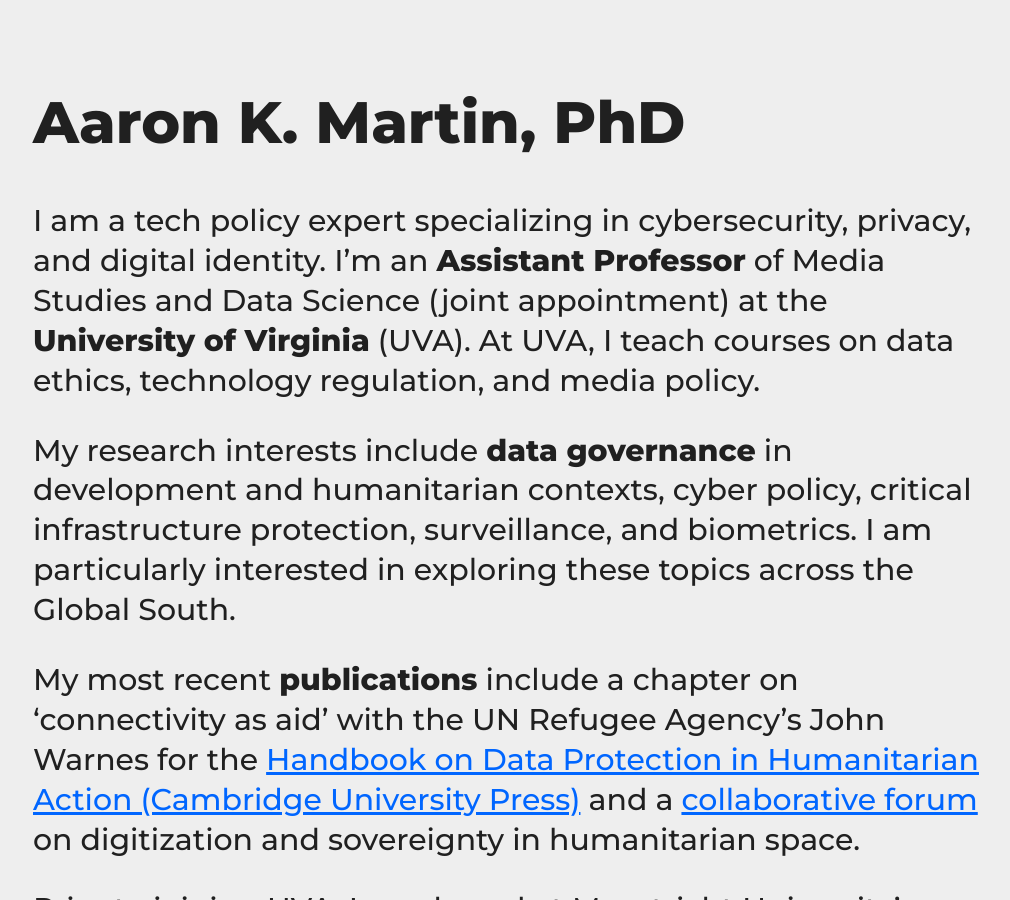
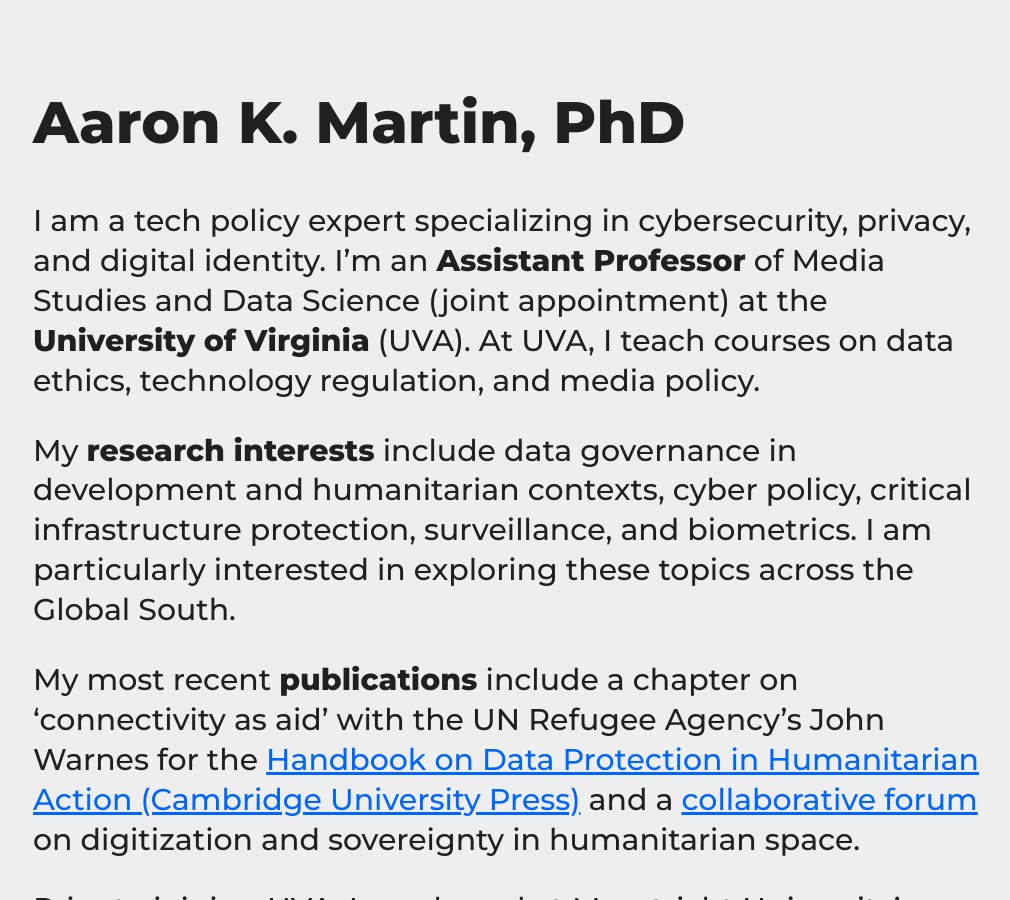
Before and after one commit to haroonalrasheed/641a, a Jekyll site: the page built from index.md, in a window 1280 px wide and 900 px high. Shown: the whole window, without its empty margins (131-1141 px from the left). Built offline with Jekyll 4.4.1, drawn with Linux system fonts in a browser that asks for light colours; some of the changed text lies outside the part shown.

```diff
--- a/index.md
+++ b/index.md
@@ -4,11 +4,11 @@ title: Aaron K. Martin, PhD
 ---
 I am a tech policy expert specializing in cybersecurity, privacy, and digital identity. I'm an **Assistant Professor** of Media Studies and Data Science (joint appointment) at the **University of Virginia** (UVA). At UVA, I teach courses on data ethics, technology regulation, and media policy.
 
-My research interests include **data governance** in development and humanitarian contexts, cyber policy, critical infrastructure protection, surveillance, and biometrics. I am particularly interested in exploring these topics across the Global South.
+My **research interests** include data governance in development and humanitarian contexts, cyber policy, critical infrastructure protection, surveillance, and biometrics. I am particularly interested in exploring these topics across the Global South.
 
 My most recent **publications** include a chapter on 'connectivity as aid' with the UN Refugee Agency's John Warnes for the [Handbook on Data Protection in Humanitarian Action (Cambridge University Press)](https://www.cambridge.org/core/books/handbook-on-data-protection-in-humanitarian-action/025CE3DFD1FAD908DD1412C20E49F955) and a [collaborative forum](https://doi.org/10.1080/14650045.2022.2047468) on digitization and sovereignty in humanitarian space.
 
-Prior to joining UVA, I was based at Maastricht University's European Centre on Privacy and Cybersecurity; from 2018-2023, I was a Postdoctoral Research Fellow on the European Research Council-funded Global Data Justice project at the Tilburg Institute for Law, Technology, and Society in the Netherlands. Before returning to academia, I developed a tech policy **career**. I was a Vice President of Cyber Policy at JPMorgan Chase in New York from 2015-2018. Before that I worked in tech policy roles at the Organisation for Economic Cooperation and Development (OECD), European Commission's Joint Research Centre, Vodafone Group, and [elsewhere](http://sixfouronea.net/professional-history/). I have also lectured internationally including at the London School of Economics and Political Science (LSE), Cornell Tech, NYU Stern, and Fundação Getulio Vargas.
+Prior to joining UVA, I was based at Maastricht University's European Centre on Privacy and Cybersecurity; from 2018-2023, I was a Postdoctoral Research Fellow on the European Research Council-funded Global Data Justice project at the Tilburg Institute for Law, Technology, and Society in the Netherlands. Before returning to academia, I developed a tech policy **career**. I was a Vice President of Cyber Policy at JPMorgan Chase in New York from 2015-2018. Before that I worked in tech policy roles at the Organisation for Economic Cooperation and Development (OECD), European Commission's Joint Research Centre, Vodafone Group, and [elsewhere](http://sixfouronea.net/professional-history/). I have also **lectured** internationally including at the London School of Economics and Political Science (LSE), Cornell Tech, NYU Stern, and Fundação Getulio Vargas.
 
 In recent years I have **advised** the UN Refugee Agency on digital connectivity topics, the GSMA Mobile for Development initiative on its data ethics strategy, and the World Bank on data governance in foundational identity programs. I have also led an international project on data protection regulatory convergence for the European Commission.
 
```
